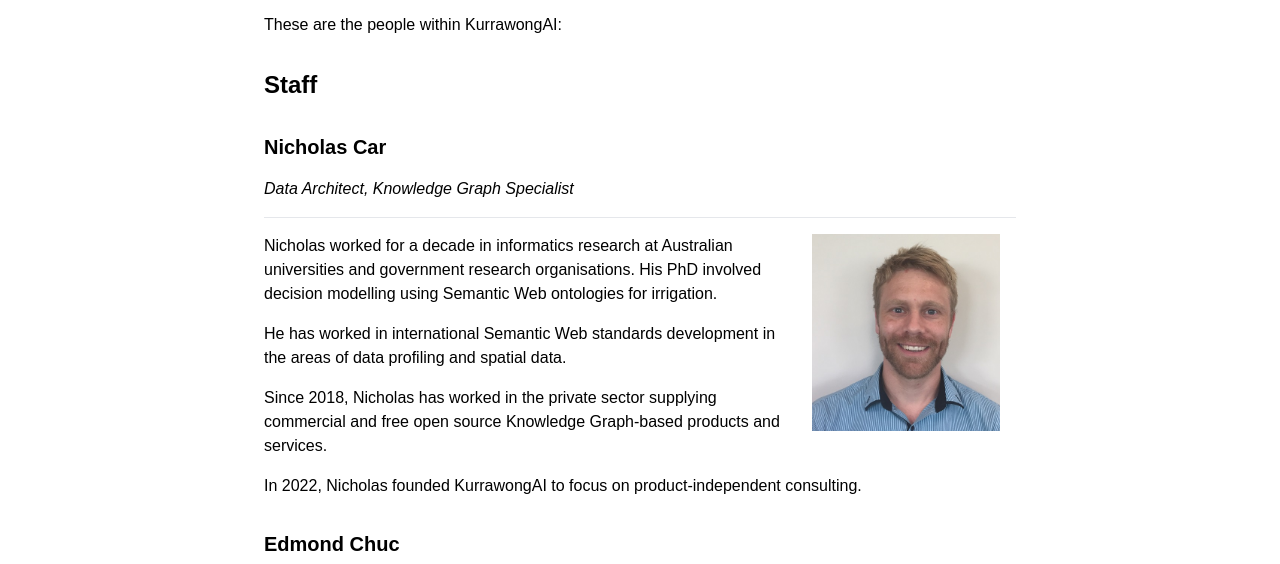
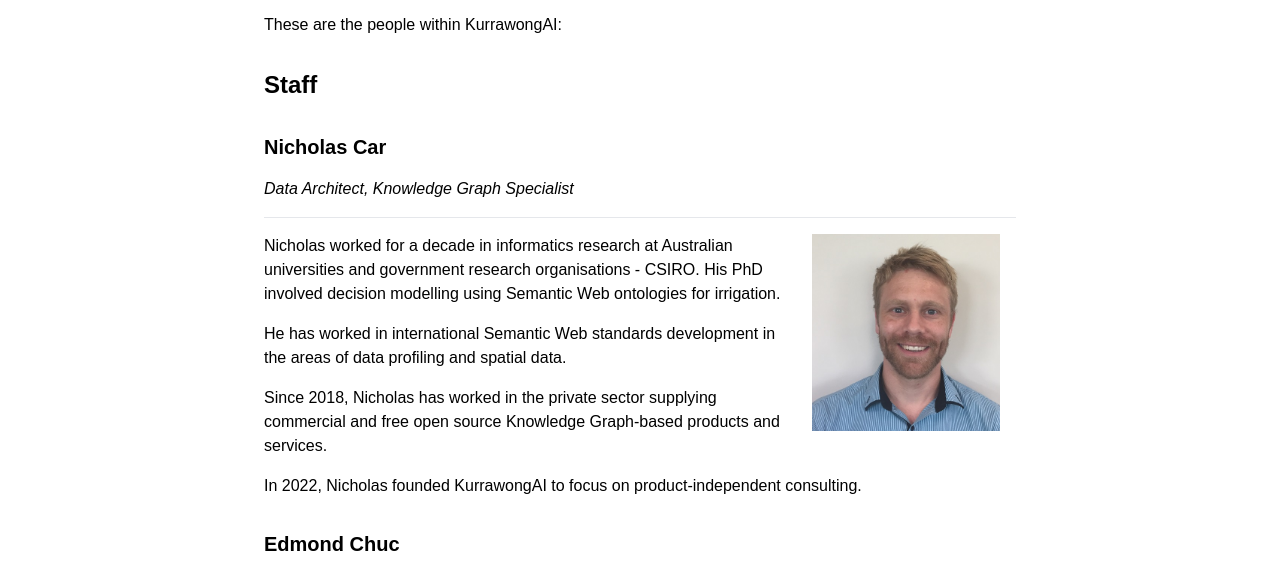
Before and after one commit to Kurrawong/kurrawong.ai, an Astro site: page /people in a window 1280 px wide. Shown: the part 236-800 px from the top of the page. Built offline with nearby package versions, Linux system fonts and the light colour scheme; Astro itself is replaced by a stand-in of ours.

Commit message:
trivial demo change

```diff
--- a/src/pages/people.mdx
+++ b/src/pages/people.mdx
@@ -22,7 +22,7 @@
   alt="Nick's profile picture."
 />
 
-Nicholas worked for a decade in informatics research at Australian universities and government research organisations. His PhD involved decision modelling using Semantic Web ontologies for irrigation.
+Nicholas worked for a decade in informatics research at Australian universities and government research organisations - CSIRO. His PhD involved decision modelling using Semantic Web ontologies for irrigation.
 
 He has worked in international Semantic Web standards development in the areas of data profiling and spatial data.
 
```
